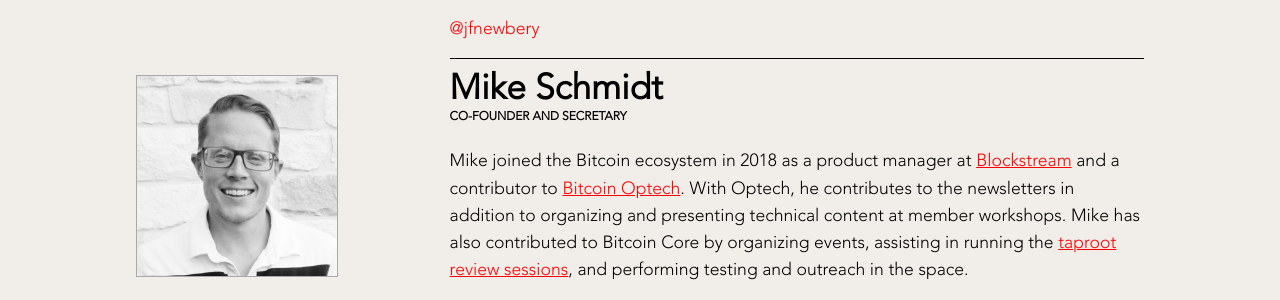
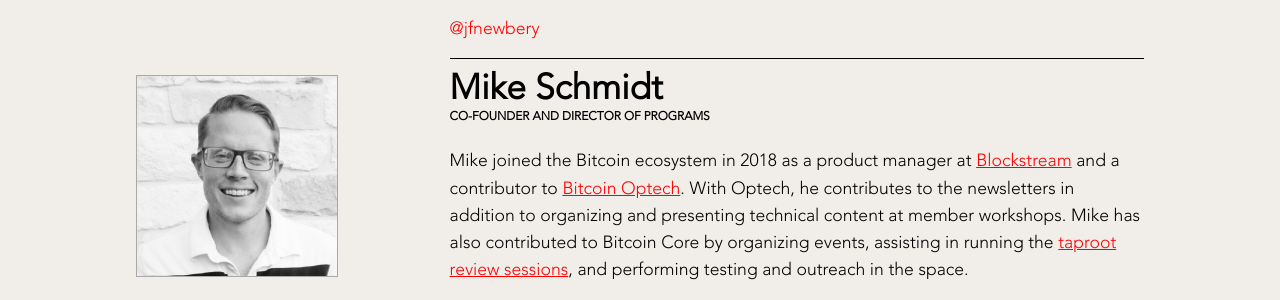
Before and after one commit to bitcoinbrink/website, a Jekyll site: the page built from index.html, in a window 1280 px wide and 900 px high, scrolled down 713 px. Shown: the part 152-452 px from the top of the window. Built offline with Jekyll 4.4.1, drawn with Linux system fonts in a browser that asks for light colours.

Commit message:
Update Mike title

```diff
--- a/_data/team.yml
+++ b/_data/team.yml
@@ -18,7 +18,7 @@ officers:
   image: assets/images/john-newbery.jpg
   alt: Picture of John Newbery
 - name: Mike Schmidt
-  title: Co-founder and Secretary
+  title: Co-founder and Director of Programs
   description: >-
     Mike joined the Bitcoin ecosystem in 2018 as a product manager at
     <a href="https://blockstream.com">Blockstream</a> and a contributor to <a
```
